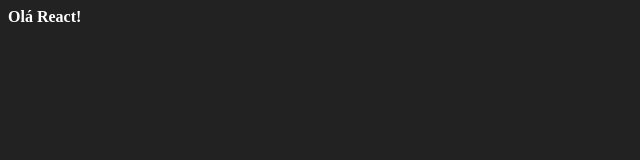
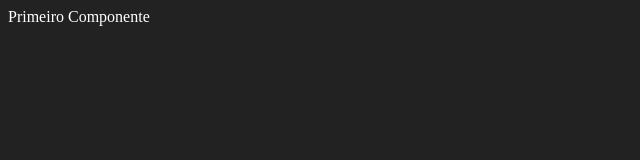
Before and after one commit to MateusGomes04/fundamentals-React, a React (Create React App) app: page / in a window 1280 px wide. Shown: the top 160 px of the page, without its empty margins (0-640 px from the left). Built offline with nearby package versions, Linux system fonts and the light colour scheme.

Commit message:
First Component

```diff
--- /dev/null
+++ b/src/components/basicos/Primeiro.js
@@ -0,0 +1,5 @@
+export default function Primeiro() {
+
+    return 'Primeiro Componente'
+
+}
--- a/src/index.js
+++ b/src/index.js
@@ -2,11 +2,11 @@
 import ReactDOM from 'react-dom'
 import React from 'react'
 
-const tag =  <strong>Olá React!</strong>
+import Primeiro from './components/basicos/Primeiro'
 
 ReactDOM.render(
   <div>
-  { tag }
+   <Primeiro> </Primeiro>
 </div>,
     document.getElementById('root')
     )
```
